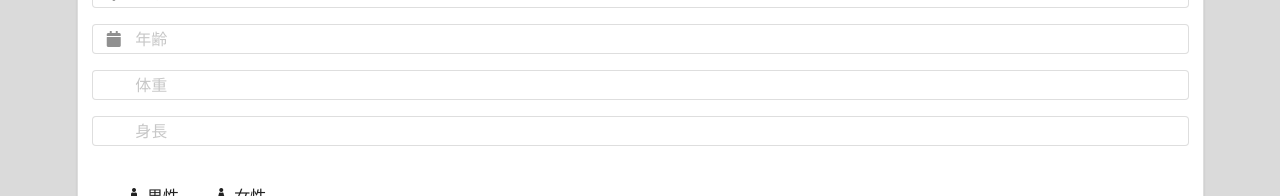
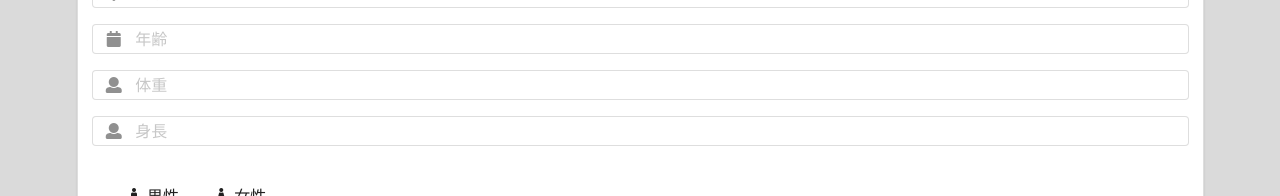
Before and after one commit to leesh0/mti-internship, a Vue app: page /login in a window 1280 px wide. Both pictures are taken after a click on the button "新規登録". Shown: the part 212-408 px from the top of the page. Built offline with nearby package versions, Linux system fonts and the light colour scheme.

Commit message:
Loginのアイコンを仮で追加

```diff
--- a/src/views/Login.vue
+++ b/src/views/Login.vue
@@ -32,13 +32,13 @@
           </div>
           <div class="field" v-if="!isLogin">
             <div class="ui left icon input">
-              <!-- アイコンを追加 -->
+              <i class="user icon"></i>
               <input type="text" placeholder="体重" v-model.number="user.weight" />
             </div>
           </div>
           <div class="field" v-if="!isLogin">
             <div class="ui left icon input">
-              <!-- アイコンを追加 -->
+              <i class="user icon"></i>
               <input type="text" placeholder="身長" v-model.number="user.height" />
             </div>
           </div>
```
